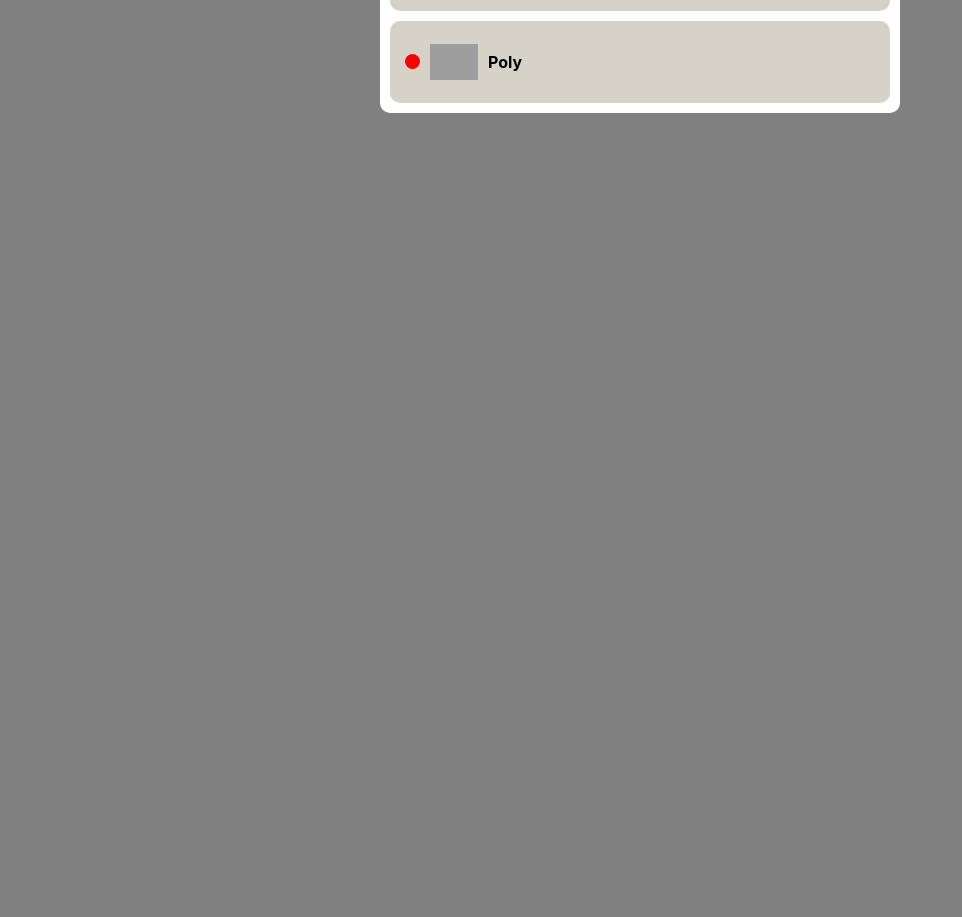
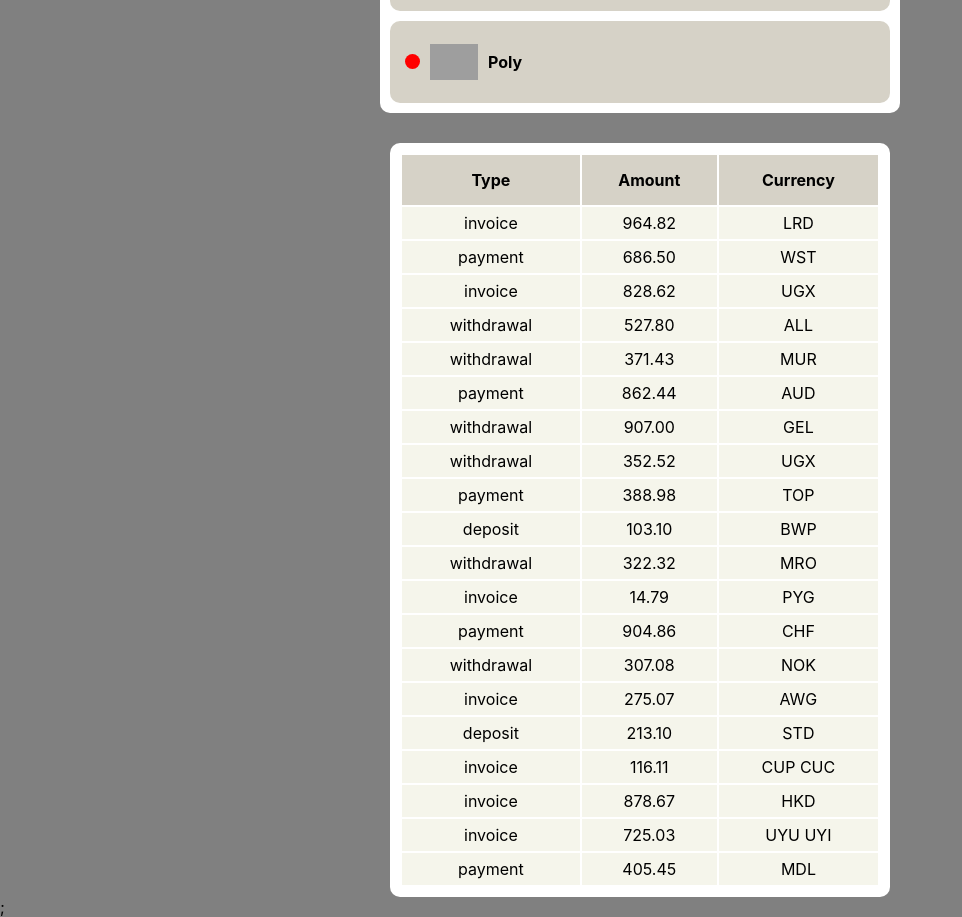
Before and after one commit to Maracasimova/goit-react-hw-01-components, a React (Create React App) app: page / in a window 1280 px wide. Shown: the part 1155-2072 px from the top of the page, without its empty margins (0-962 px from the left). Before the commit the page ends 1284 px from the top, so only its background shows below. Built offline with nearby package versions, Linux system fonts and the light colour scheme; grey boxes are pictures that could not be loaded.

Commit message:
transactionHistory

```diff
--- a/src/components/App.jsx
+++ b/src/components/App.jsx
@@ -5,6 +5,8 @@
 import data from './data.json';
 import { FriendList } from './friendList/FriendList';
 import friends from './friends.json';
+import { TransactionHistory } from './transactionHistory/TransactionHistory';
+import transactions from './transactions.json';
 
 export const App = () => {
   return (
@@ -18,6 +20,7 @@
       />
       <Statistics title="Upload stats" stats={data} />
       <FriendList friends={friends} />
+      <TransactionHistory items={transactions} />;
     </div>
   );
 };
--- a/src/components/friendList/FriendList.jsx
+++ b/src/components/friendList/FriendList.jsx
@@ -1,8 +1,6 @@
 import PropTypes from 'prop-types';
 import { FriendListItem } from './FriendListItem';
 import style from './friendList.module.css';
-
-
 
 export const FriendList = ({ friends }) => {
   return (
--- a/src/components/friendList/FriendListItem.jsx
+++ b/src/components/friendList/FriendListItem.jsx
@@ -1,11 +1,13 @@
 import PropTypes from 'prop-types';
-import style from './friendList.module.css'
+import style from './friendList.module.css';
 
 export const FriendListItem = ({ avatar, name, isOnline }) => {
   return (
     <li className={style.frienditem}>
       {/* <span className={style.friendstatus}></span> */}
-      <span className={isOnline ? style.statusOnline : style.statusOffline}></span>
+      <span
+        className={isOnline ? style.statusOnline : style.statusOffline}
+      ></span>
       <img className={avatar} src={avatar} alt="User avatar" width="48" />
       <p className={style.friendname}>{name}</p>
     </li>
--- a/src/components/friendList/friendList.module.css
+++ b/src/components/friendList/friendList.module.css
@@ -19,7 +19,7 @@
 }
 
 .frienditem:last-child {
-    margin-bottom: 0;
+  margin-bottom: 0;
 }
 
 .statusOnline {
--- /dev/null
+++ b/src/components/transactionHistory/TransactionHistory.jsx
@@ -0,0 +1,35 @@
+import PropTypes from 'prop-types';
+import style from './TransactionHistory.module.css';
+
+export const TransactionHistory = ({ items }) => (
+  <table className={style.transactionhistory}>
+    <thead className={style.tablethead}>
+      <tr>
+        <th>Type</th>
+        <th>Amount</th>
+        <th>Currency</th>
+      </tr>
+    </thead>
+
+    <tbody>
+      {items.map(item => (
+        <tr key={item.id}>
+          <td className={style.tabledata}>{item.type}</td>
+          <td className={style.tabledata}>{item.amount}</td>
+          <td className={style.tabledata}>{item.currency}</td>
+        </tr>
+      ))}
+    </tbody>
+  </table>
+);
+
+TransactionHistory.propTypes = {
+  itemss: PropTypes.arrayOf(
+    PropTypes.shape({
+      id: PropTypes.string.isRequired,
+      type: PropTypes.string.isRequired,
+      amount: PropTypes.string.isRequired,
+      currency: PropTypes.string.isRequired,
+    })
+  ),
+};
--- /dev/null
+++ b/src/components/transactionHistory/TransactionHistory.module.css
@@ -0,0 +1,20 @@
+.transactionhistory {
+  background-color: white;
+  margin-top: 30px;
+  width: 500px;
+  border-radius: 10px;
+  padding: 10px 10px;
+  margin-left: auto;
+  margin-right: auto;
+}
+
+.tablethead {
+  height: 50px;
+  background-color: #d6d2c7;
+}
+
+.tabledata {
+  height: 30px;
+  text-align: center;
+  background-color: #f5f5eb;
+}
--- /dev/null
+++ b/src/components/transactions.json
@@ -0,0 +1,122 @@
+[
+  {
+    "id": "1e0700a2-5183-4291-85cc-2065a036a683",
+    "type": "invoice",
+    "amount": "964.82",
+    "currency": "LRD"
+  },
+  {
+    "id": "a30f821b-4d25-4ff0-abdd-e340b3f0dd2b",
+    "type": "payment",
+    "amount": "686.50",
+    "currency": "WST"
+  },
+  {
+    "id": "44dca67a-8e5a-4798-bf8e-b15efd4e1abd",
+    "type": "invoice",
+    "amount": "828.62",
+    "currency": "UGX"
+  },
+  {
+    "id": "ea8ed3dc-2b68-4a53-905a-53ecb0adef33",
+    "type": "withdrawal",
+    "amount": "527.80",
+    "currency": "ALL"
+  },
+  {
+    "id": "ea76146a-0b00-4b80-bc02-a8c822176712",
+    "type": "withdrawal",
+    "amount": "371.43",
+    "currency": "MUR"
+  },
+  {
+    "id": "63ca02f9-d637-46b5-9237-f3b24425e029",
+    "type": "payment",
+    "amount": "862.44",
+    "currency": "AUD"
+  },
+  {
+    "id": "ed0263e8-59a5-4bf1-87e0-2bb88e53dc34",
+    "type": "withdrawal",
+    "amount": "907.00",
+    "currency": "GEL"
+  },
+  {
+    "id": "6013bad0-750c-4691-8bc2-d8f2b43969c4",
+    "type": "withdrawal",
+    "amount": "352.52",
+    "currency": "UGX"
+  },
+  {
+    "id": "252c7be4-8b06-4fa7-8d42-61fb835b70d5",
+    "type": "payment",
+    "amount": "388.98",
+    "currency": "TOP"
+  },
+  {
+    "id": "4eaab41b-b967-40ac-82ed-85fc66f646f1",
+    "type": "deposit",
+    "amount": "103.10",
+    "currency": "BWP"
+  },
+  {
+    "id": "9648a350-8469-42d5-8bf3-18090de5fe67",
+    "type": "withdrawal",
+    "amount": "322.32",
+    "currency": "MRO"
+  },
+  {
+    "id": "9c5c25fb-1a95-4b2f-8d1f-4c4426d677cc",
+    "type": "invoice",
+    "amount": "14.79",
+    "currency": "PYG"
+  },
+  {
+    "id": "43ef232c-80e9-4d6f-b48a-b22405620de3",
+    "type": "payment",
+    "amount": "904.86",
+    "currency": "CHF"
+  },
+  {
+    "id": "5161682e-e620-4019-ab0a-24ceb10fbd20",
+    "type": "withdrawal",
+    "amount": "307.08",
+    "currency": "NOK"
+  },
+  {
+    "id": "7b119d71-42e6-4c42-a141-6818b07bb9ff",
+    "type": "invoice",
+    "amount": "275.07",
+    "currency": "AWG"
+  },
+  {
+    "id": "a4f65722-65c4-4c28-b1f4-b8ed988bb205",
+    "type": "deposit",
+    "amount": "213.10",
+    "currency": "STD"
+  },
+  {
+    "id": "c6e5784b-0ca3-48d6-86e5-b5128af5a523",
+    "type": "invoice",
+    "amount": "116.11",
+    "currency": "CUP CUC"
+  },
+  {
+    "id": "c9ebed6a-3a02-4b49-ac0d-0534b51f2bfd",
+    "type": "invoice",
+    "amount": "878.67",
+    "currency": "HKD"
+  },
+  {
+    "id": "a4a98b0e-b22c-438b-9f83-de2df52110c8",
+    "type": "invoice",
+    "amount": "725.03",
+    "currency": "UYU UYI"
+  },
+  {
+    "id": "b39bfa7a-0166-4c47-94d6-87d20590f746",
+    "type": "payment",
+    "amount": "405.45",
+    "currency": "MDL"
+  }
+]
```
